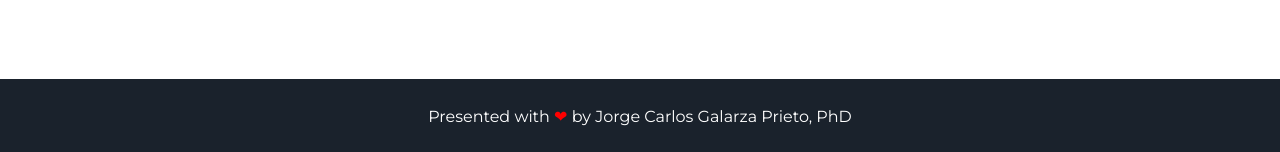
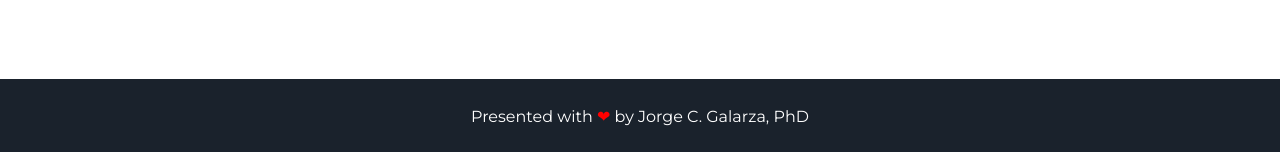
Before and after one commit to jorgegalarza1/jorgegalarza1.github.io, a Jekyll site: the page built from index.html, in a window 1280 px wide and 900 px high, scrolled down 2886 px. Shown: the part 745-897 px from the top of the window. Built offline with Jekyll 4.4.1, drawn with Linux system fonts in a browser that asks for light colours.

Commit message:
Update footer.html

```diff
--- a/_includes/footer.html
+++ b/_includes/footer.html
@@ -1,6 +1,6 @@
 <footer class="footer">
     <!-- <p>&copy; {{ site.username }}</p> -->
-    <p>Presented with <span class="love">❤</span> by <a href="https://github.com/jorgegalarza1">Jorge Carlos Galarza Prieto, PhD</a></p>
+    <p>Presented with <span class="love">❤</span> by <a href="https://github.com/jorgegalarza1">Jorge C. Galarza, PhD</a></p>
 </footer>
 <script src="{{ '/assets/js/particles.min.js' | prepend: site.baseurl }}"></script>
 <script src="{{ '/assets/js/sweet-scroll.min.js' | prepend: site.baseurl }}"></script>
```
